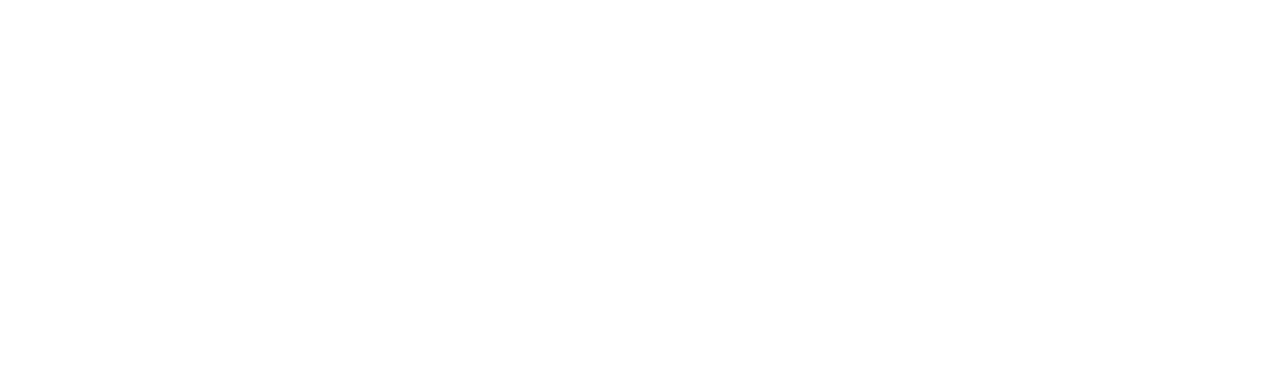
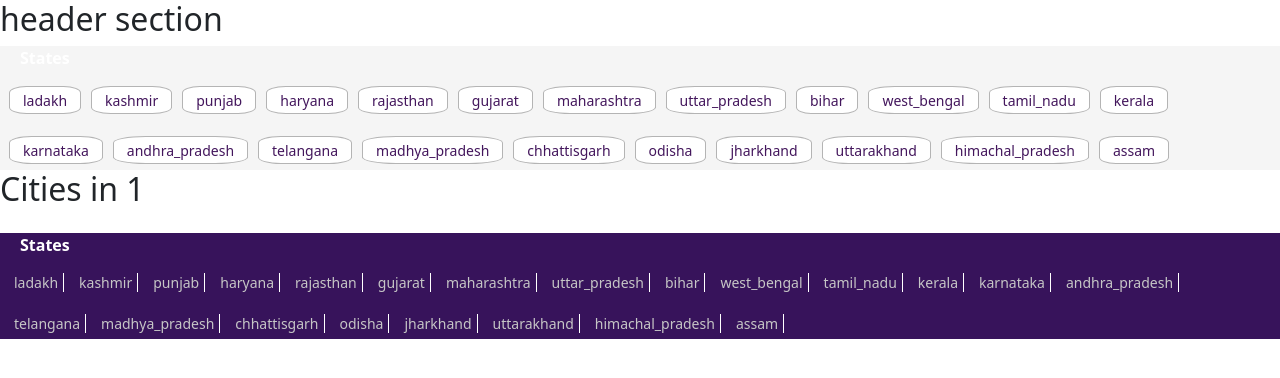
Before and after one commit to vnray/Package-Listing-mob, a React (Vite) app: page /state/1 in a window 1280 px wide. Before the commit this address had no page. Shown: the top 378 px of the page. Built offline with nearby package versions, Linux system fonts and the light colour scheme.

Commit message:
city and state maped

```diff
--- a/package.json
+++ b/package.json
@@ -10,6 +10,8 @@
     "preview": "vite preview"
   },
   "dependencies": {
+    "@popperjs/core": "^2.11.8",
+    "bootstrap": "^5.3.5",
     "react": "^19.0.0",
     "react-dom": "^19.0.0",
     "react-router-dom": "^7.5.2"
--- a/src/App.jsx
+++ b/src/App.jsx
@@ -1,23 +1,28 @@
-
-import './App.css'
-import {BrowserRouter as Router, Route, Routes} from "react-router-dom"
-import Layout from './components/Layout'
-import Home from './components/Home'
+import "./App.css";
+import { BrowserRouter as Router, Route, Routes } from "react-router-dom";
+import Layout from "./components/Layout";
+import Home from "./components/Home";
+import CityList from "./components/CityList";
+import data from "./Data/extended_location_data.json";
+import "bootstrap/dist/css/bootstrap.min.css";
+import "bootstrap/dist/js/bootstrap.bundle.min";
 
 function App() {
-
-
   return (
     <>
       <Router>
         <Layout>
           <Routes>
-        <Route path='/' element={<Home/>} />
+            <Route path="/" element={<Home />} />
+            <Route
+              path="/state/:stateName"
+              element={<CityList data={data} />}
+            />
           </Routes>
         </Layout>
       </Router>
     </>
-  )
+  );
 }
 
-export default App
+export default App;
--- /dev/null
+++ b/src/components/CityList.jsx
@@ -0,0 +1,46 @@
+import { useParams } from "react-router-dom";
+import Footer from "./Footer";
+
+const CityList = ({ data }) => {
+  const { stateName } = useParams();
+  const cities = data[stateName] || [];
+
+  // Calculate number of rows needed (4 cities per row)
+  const rowCount = Math.ceil(cities.length / 4);
+
+  return (
+    <div className="city-table-container">
+      <div className="button-wrapper">
+        <Footer />
+      </div>
+      <h2>Cities in {stateName}</h2>
+
+      <table className="city-table table table-striped">
+        <tbody>
+          {Array.from({ length: rowCount }).map((_, rowIndex) => {
+            const startIdx = rowIndex * 4;
+            const rowCities = cities.slice(startIdx, startIdx + 4);
+
+            return (
+              <tr key={rowIndex}>
+                {rowCities.map((city) => (
+                  <td key={city.id} className="city-cell">
+                    <div className="city-name">{city.name}</div>
+                  </td>
+                ))}
+                {/* Fill empty cells if needed */}
+                {Array.from({ length: 4 - rowCities.length }).map((_, i) => (
+                  <td key={`empty-${i}`} className="empty-cell"></td>
+                ))}
+              </tr>
+            );
+          })}
+        </tbody>
+      </table>
+
+      {/* <Link to="/" className="back-link">← Back to States</Link> */}
+    </div>
+  );
+};
+
+export default CityList;
--- a/src/components/Footer.jsx
+++ b/src/components/Footer.jsx
@@ -1,20 +1,31 @@
+import { Link } from "react-router-dom";
+import data from "../Data/extended_location_data.json";
 
-import data from "../Data/extended_location_data.json"
+const Footer = () => {
+  return (
+    <div className="footer-wrapper">
+      {/* {Object.keys(data).map((stateName) => (
+        <div key={stateName}>
+          <h2>{stateName}</h2>
+        </div>
+      ))} */}
 
-const Footer = ()=>{
-
-    return(
-        <div>
-            <ul>
-        {Object.keys(data).map((state) => (
-          <li key={city.index}>
-            <h2>{state}</h2>
-
-          </li>
-        ))}
-      </ul>
+      <div className="alphbed-numbers-list">
+        <div className="left-area-lable">
+          <span>States</span>
         </div>
-    )
-}
+        <div className="right-area-lable">
+          <ul className="">
+            {Object.keys(data).map((stateName) => (
+              <li key={stateName}>
+                <Link to={`/state/${stateName}`}>{stateName}</Link>
+              </li>
+            ))}
+          </ul>
+        </div>
+      </div>
+    </div>
+  );
+};
 
 export default Footer;
--- a/src/index.css
+++ b/src/index.css
@@ -0,0 +1,135 @@
+/*# sourceMappingURL=main.css.map */
+.footer-wrapper {
+  background: rgb(55, 19, 91);
+  padding: 0 20px;
+}
+
+.alphbed-numbers-list {
+  width: 100%;
+  display: -ms-flexbox;
+  display: flex;
+  -ms-flex-pack: justify;
+  justify-content: space-between;
+  background: rgb(55, 19, 91);
+}
+
+.alphbed-numbers-list {
+  -ms-flex-direction: column;
+  flex-direction: column
+}
+
+.alphbed-numbers-list .left-area-lable {
+  padding-bottom: 16px
+}
+
+.alphbed-numbers-list .right-area-lable ul {
+  position: relative;
+  left: -16px;
+  row-gap: 16px
+}
+
+.alphbed-numbers-list .right-area-lable ul li a {
+  border-left: 0;
+  border-right: 1px solid #fff;
+  width: auto;
+}
+
+/* .alphbed-numbers-list .right-area-lable ul li:last-child a {
+  padding-right: 0;
+  width: auto;
+  border-right: 0;
+  padding-left: 16px
+} */
+
+.alphbed-numbers-list {
+  -ms-flex-direction: column;
+  flex-direction: column
+}
+
+.alphbed-numbers-list .left-area-lable {
+  padding-bottom: 16px
+}
+
+.alphbed-numbers-list .right-area-lable ul {
+  position: relative;
+  left: -16px
+}
+
+.left-area-lable span {
+  font-size: 16px;
+  color: #fff;
+  font-weight: 600;
+  line-height: 19.2px
+}
+
+.right-area-lable ul {
+  display: -ms-flexbox;
+  display: flex;
+  margin: 0;
+  padding: 0;
+  -ms-flex-wrap: wrap;
+  flex-wrap: wrap
+}
+
+.right-area-lable ul li {
+  margin: 0 0 6px;
+  list-style: none;
+  padding: 0 5px;
+}
+
+.right-area-lable ul a {
+  color: #c6c6c6;
+  font-size: 14px;
+  line-height: 21px;
+  font-weight: 400;
+  width: 37.62px;
+  height: 19px;
+  display: -ms-flexbox;
+  display: flex;
+  -ms-flex-pack: center;
+  justify-content: center;
+  -ms-flex-align: center;
+  align-items: center;
+  border-right: 1px solid #fff;
+  padding: 0 5px;
+  text-decoration: none;
+}
+
+.right-area-lable ul a:hover {
+  color: #7132b0
+}
+
+
+
+@media (min-width:1279px) {
+  .right-area-lable ul li:first-child a {
+    border-left: 0
+  }
+}
+
+@media (max-width:370px) {
+  .alphbed-numbers-list .right-area-lable ul li a {
+    border-color: #c6c6c6;
+    width: 28.23px
+  }
+
+  .alphbed-numbers-list .right-area-lable ul {
+    left: -10px
+  }
+
+}
+
+.button-wrapper .right-area-lable ul li a {
+  width: auto;
+  border-radius: 24%;
+  padding: 13px;
+  border: 1px solid #fff;
+  border: 1px solid hsla(0, 0%, 42%, .5);
+  background: #fff;
+  color: #43165c;
+}
+
+.button-wrapper .alphbed-numbers-list,
+.button-wrapper .footer-wrapper {
+  background: #f5f5f5;
+}
```
Also changed, not shown: src/components/Cities.jsx (deleted, +0 -11 lines), 1 other file (tests, documents, lock files or other folders). Lines whose indentation alone changed are shown as unchanged.
